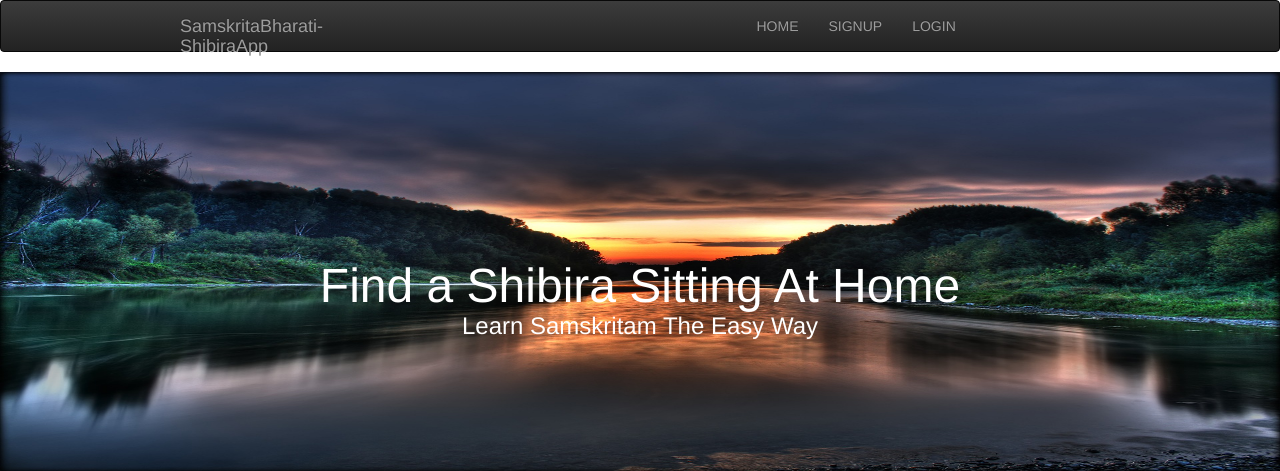
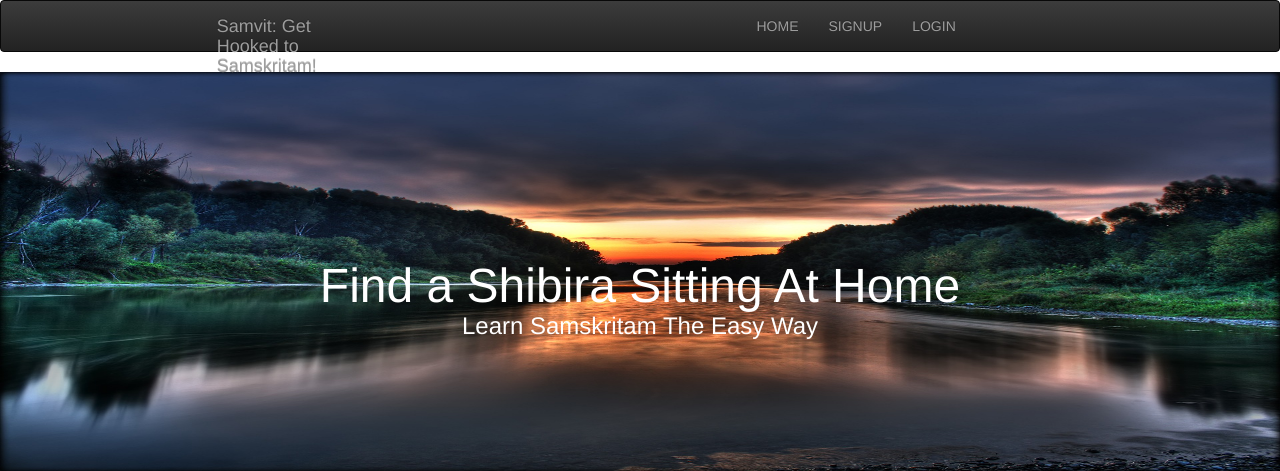
Before and after one commit to samskritabharati/samyojani, a Flask app: page /login in a window 1280 px wide. Shown: the top 471 px of the page. Run offline with Flask 2, Linux system fonts and the light colour scheme; some libraries are stand-ins or nearby versions.

Commit message:
Modified Title of App

```diff
--- a/templates/home.html
+++ b/templates/home.html
@@ -34,7 +34,7 @@
 			    </button>
 			    <div class = "col-md-offset-8">
 				    <a class = 'navbar-brand'>
-				        SamskritaBharati-ShibiraApp
+				        Samvit: Get Hooked to Samskritam!
 				    </a>
 			    </div>
 		        </div>
```
